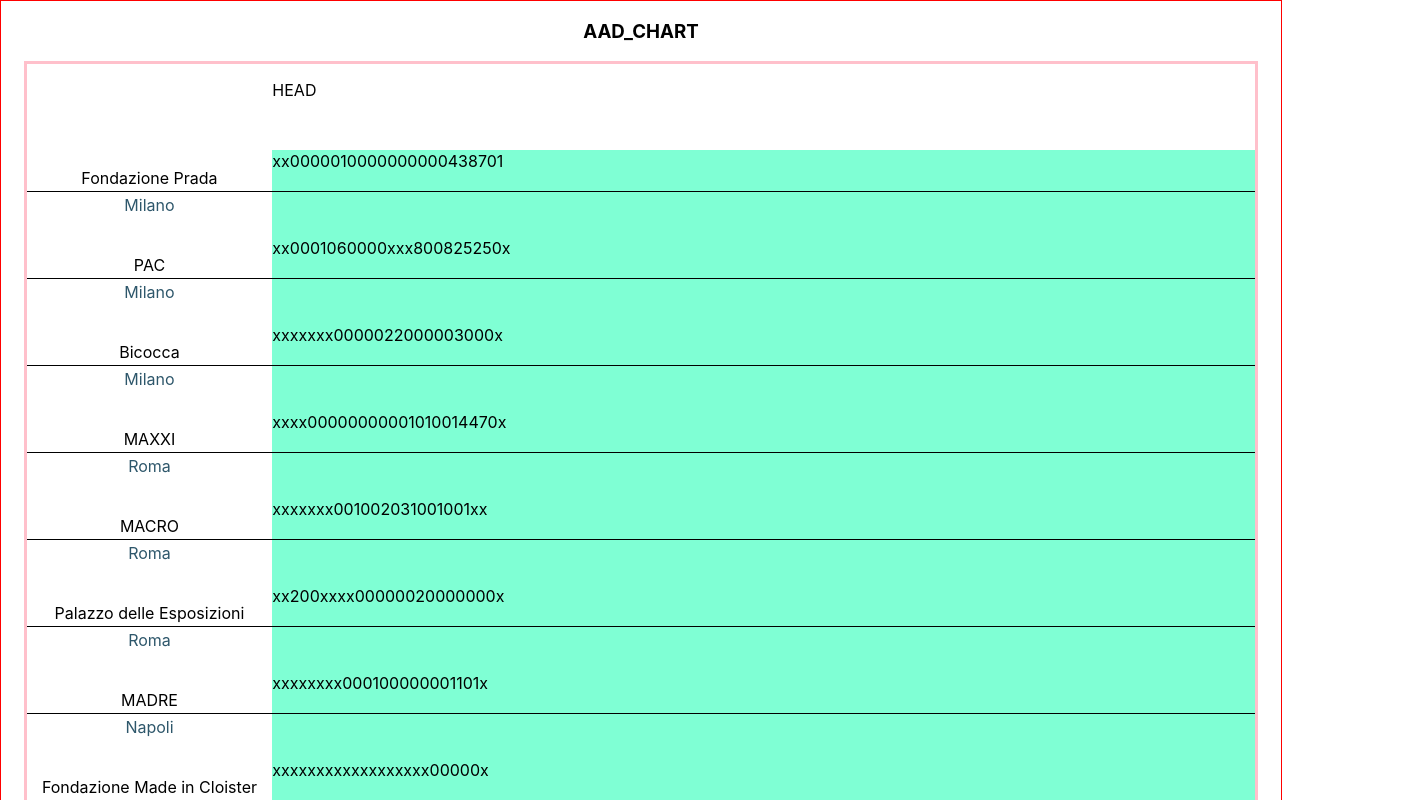
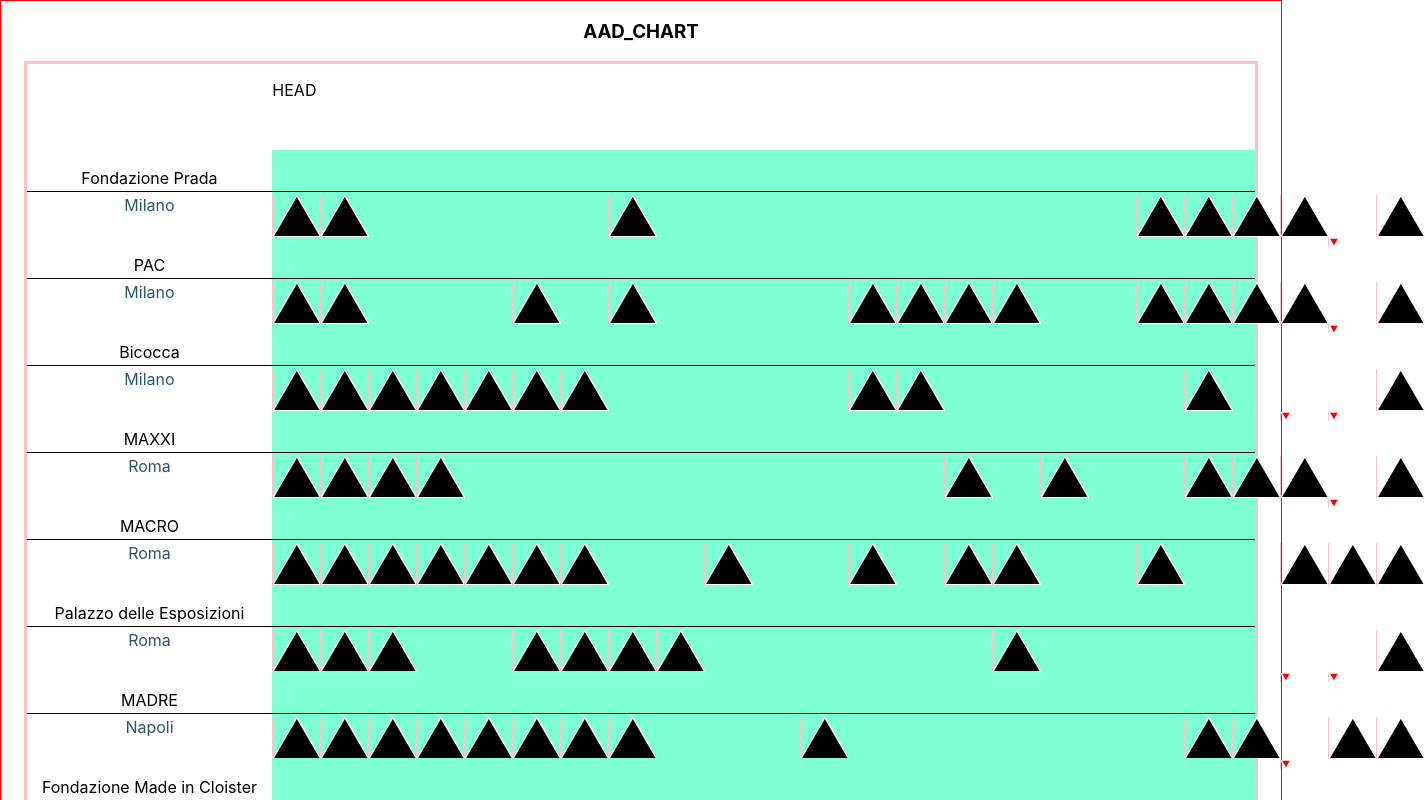
Before and after one commit to ArchiMidi/AAD_Charts_proportions, a React (Create React App) app: page / in a window 1280 px wide. Shown: the top 800 px of the page, 1425 px wide, since content can reach past the window. Built offline with nearby package versions, Linux system fonts and the light colour scheme.

Commit message:
add triangles; fix positions within grid;

```diff
--- a/src/App.css
+++ b/src/App.css
@@ -45,6 +45,7 @@
 }
 
 .chartBox{
+  position: relative;
   background-color: aquamarine;
 }
 
--- a/src/pages/HomePage.js
+++ b/src/pages/HomePage.js
@@ -1,6 +1,9 @@
 import React from 'react'
 import A4Container from '../components/A4Container'
 import PlaceNameBox from '../components/PlaceNameBox'
+import { ReactComponent as Triangle } from '../assets/triangle.svg'
+
+
 export default function HomePage(props) {
     const { dataArr } = props
 
@@ -9,6 +12,10 @@ export default function HomePage(props) {
     }
     const gridRows = () => {
         return "1fr" + dataArr.map((el, i) => '1fr ').join('')
+    }
+
+    function calculateTriangleSide(area) {
+        return Math.sqrt(4 * area / 1.7320508075688772) * 10
     }
 
     return (
@@ -38,14 +45,37 @@ export default function HomePage(props) {
                 return (
                     <div
                         className='chartBox' style={{
+                            // position:'absolute',
                             gridColumn: 2,
                             gridRow: i + 2,
                             width: '100%',
+
                         }}
                         key={i + 'chart'}
                     >
-                    <div className='chartLine'/>
-                        {info.yearsValues}
+                        <div className='chartLine' />
+
+
+                            {info.yearsValues.map((val, i) => {
+                                return (
+                                    <Triangle
+                                        key={name + val + i}
+                                        width={(val !== 0 ? calculateTriangleSide(10) : 10)}
+                                        style={{
+                                            position: 'absolute',
+                                            left: `${i * 3}rem`,
+                                            borderLeft: '1px solid pink',
+                                            bottom: (val !== 0 ? "0rem" : -10),
+                                            stroke: 'white',
+                                            strokeWidth: '0.08rem',
+                                            strokeLinejoin: 'round',
+                                            fill: val === 0 && "red",
+                                            transform: val === 0 && 'scaleY(-1)'
+
+                                        }} />
+                                )
+                            })}
+
                     </div>
                 )
             })}
```
